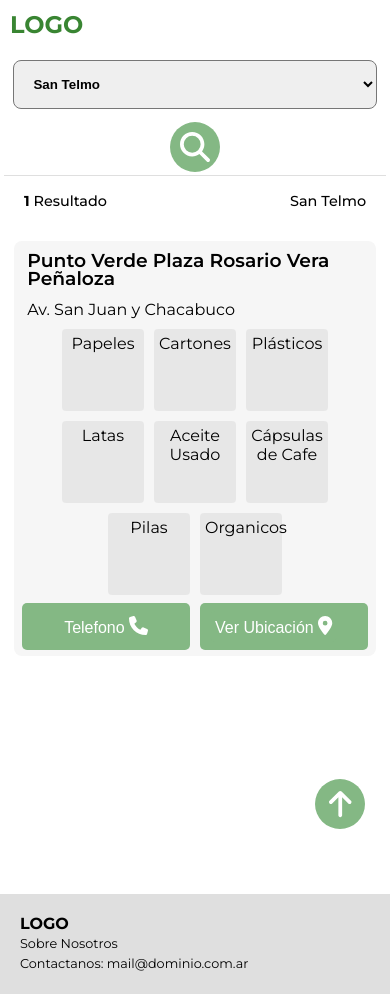
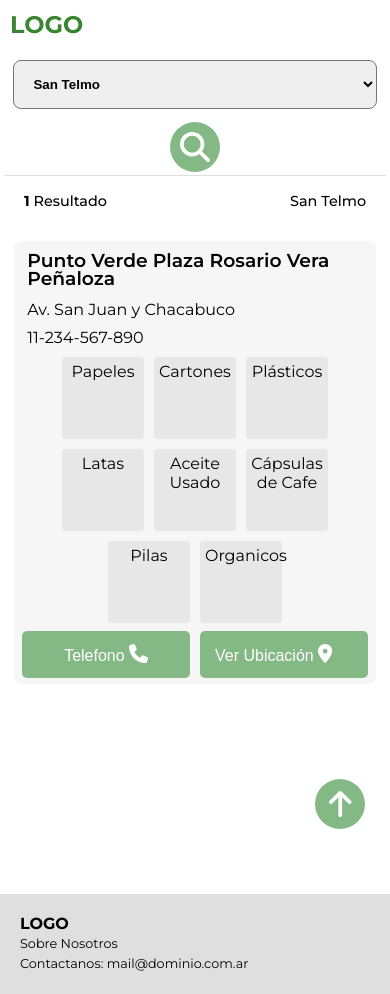
Before and after one commit to green-devs-test/project-green, a React (Create React App) app: page / in a window 390 px wide. Both pictures are taken after a click on the button "Buscar". Built offline with nearby package versions, Linux system fonts and the light colour scheme.

Commit message:
Adding phone number to the Card component

```diff
--- a/src/Components/Card/Card.tsx
+++ b/src/Components/Card/Card.tsx
@@ -17,6 +17,7 @@ const Card = (props: CardProps) => {
             <h3 className={css(styles.spotName)}>{props.spot.name}</h3>
             <div className={css(styles.cardAdress)}>
               <p className={css(styles.cardAdressContent)}>{props.spot.address}</p>
+              <p className={css(styles.cardAdressContent)}>{props.spot.telephone}</p>
             </div>
             <div className={css(styles.CardMaterialsContainer)}>
                 {props.spot.materials.map((material) => (
--- a/src/Data/locationsBuenosAires.ts
+++ b/src/Data/locationsBuenosAires.ts
@@ -11,7 +11,7 @@ const locationsBuenosAires: Locality[] = [
         name: 'Punto Verde Plaza Rosario Vera Peñaloza',
         address: 'Av. San Juan y Chacabuco',
         link: 'https://maps.app.goo.gl/Tffg5QyDLWhpYwT19',
-        telephone: null,
+        telephone: '11-234-567-890',
         materials: [
           MATERIALS.PAPERS,
           MATERIALS.CARTONS,
@@ -74,7 +74,7 @@ const locationsBuenosAires: Locality[] = [
         name: 'Punto Verde Plaza Manzana 66',
         address: 'Moreno y Jujuy',
         link: 'https://maps.app.goo.gl/wBQa3dRi7mLQTQgr9',
-        telephone: null,
+        telephone: '11-234-567-890',
         materials: [
           MATERIALS.PAPERS,
           MATERIALS.CARTONS,
```
